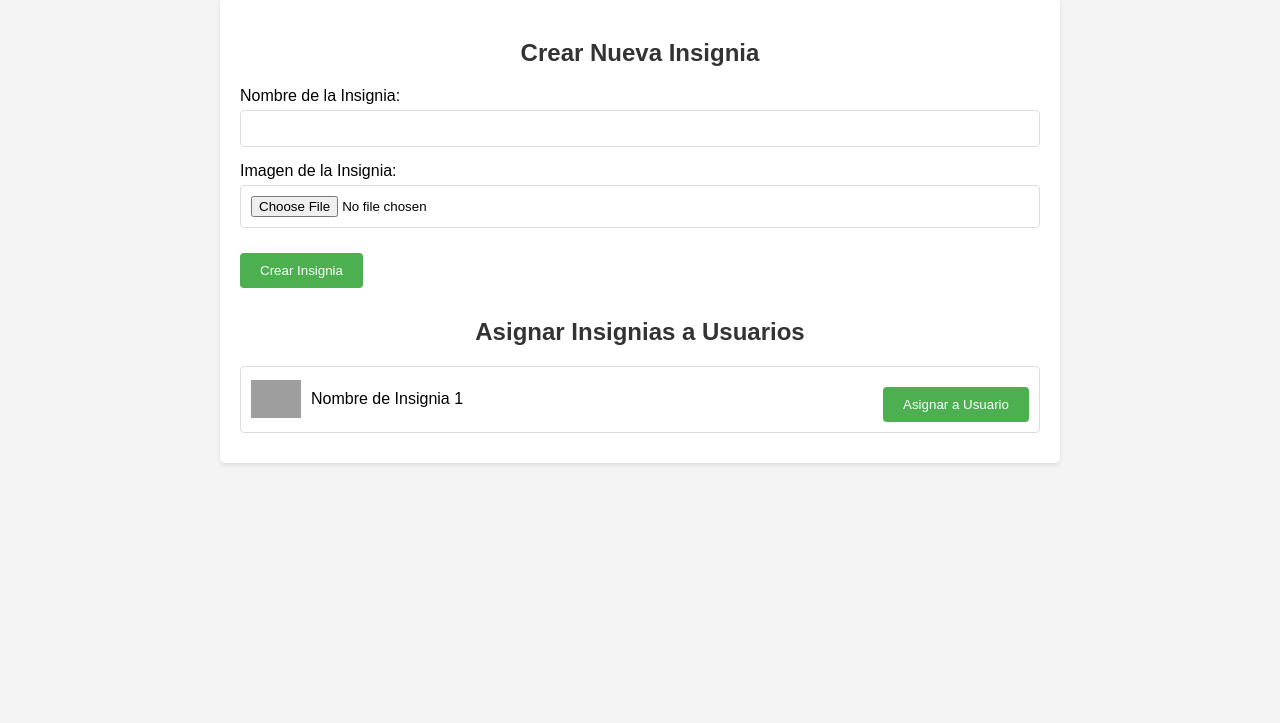
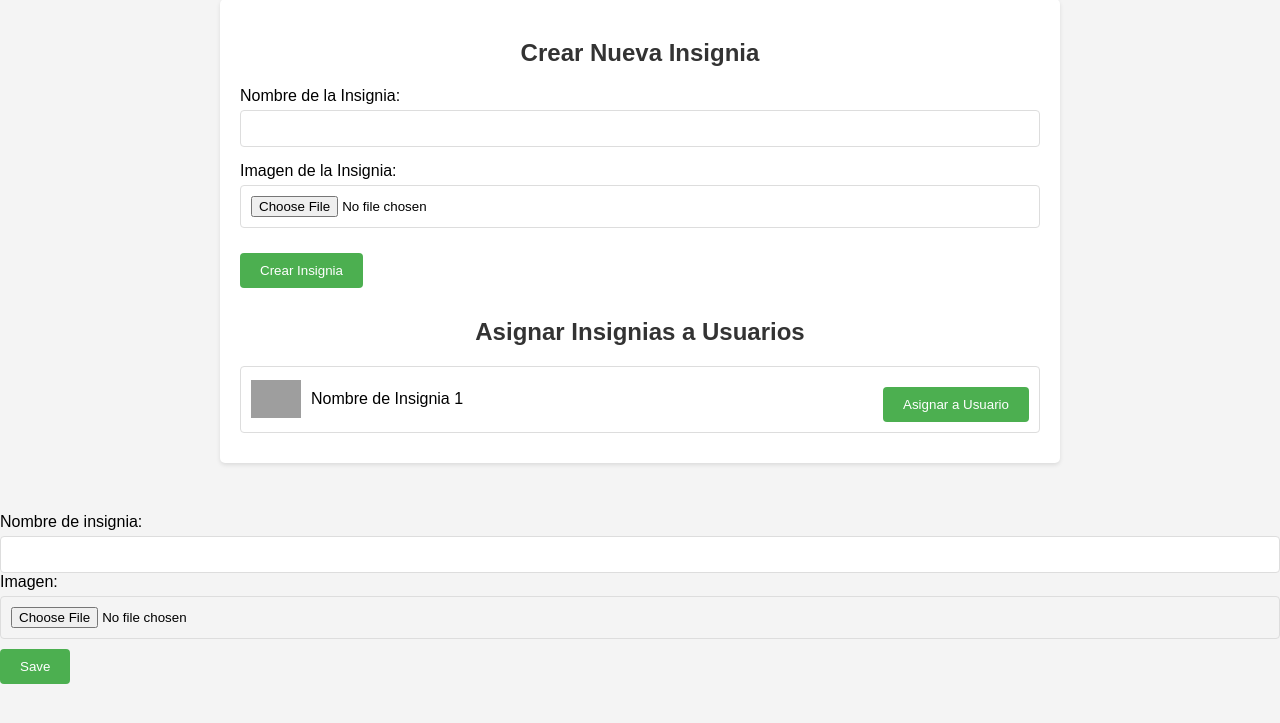
Before and after one commit to jdllorento/ProyectoIngenieria, a Django app: page /crear_insignia/ in a window 1280 px wide. Shown: the part 51-774 px from the top of the page. Run offline with Django 4.2, Linux system fonts and the light colour scheme; grey boxes are pictures that could not be loaded.

Commit message:
Crear insignia funcional!!

```diff
--- a/myapp/forms.py
+++ b/myapp/forms.py
@@ -1,8 +1,8 @@
 from django import forms
 
 class CrearInsigniaForm(forms.Form):
-    title = forms.CharField(label="Nombre de insignia", max_length=200)
-    description = forms.CharField(label="Descripcion y requisitos", widget=forms.Textarea)
+    nombre = forms.CharField(label="Nombre de insignia", max_length=200)
+    imagen = forms.ImageField(required=False)
 
 class CrearProject(forms.Form):
     name = forms.CharField(label="Nombre del proyecto", max_length=200)
--- a/myapp/models.py
+++ b/myapp/models.py
@@ -10,11 +10,8 @@ class Project(models.Model):
 class Insignia(models.Model):
     title = models.CharField(max_length=200)
     description = models.TextField()
-    project = models.ForeignKey(Project, on_delete=models.CASCADE)
     obtenida = models.BooleanField(default=False)
-
-    def __str__(self):
-        return self.title + ' - ' + self.project.name
+    imagen = models.ImageField()
 
 class User(models.Model):
     nombre = models.CharField(max_length=30)
--- a/myapp/templates/crear_insignia.html
+++ b/myapp/templates/crear_insignia.html
@@ -51,5 +51,13 @@
     <!-- Repite el bloque badge-item para cada insignia disponible -->
   </div>
 </div>
+
+<form method="POST">
+  {% csrf_token %}
+  {{form}}
+  <button>
+    Save
+  </button>
+</form>
 </body>
 </html>
--- a/myapp/views.py
+++ b/myapp/views.py
@@ -38,8 +38,8 @@ def crear_insignia(request):
         'form':CrearInsigniaForm()
         })
     else:
-        Insignia.objects.create(title = request.POST['title'], description = request.POST['description'], project_id=2)
-        return redirect('insignias')
+        Insignia.objects.create(title = request.POST['nombre'], imagen = request.POST['imagen'], description = "Prueba")
+        return redirect('mybadges')
 
 
 def crear_project(request):
```
Also changed, not shown: db.sqlite3, myapp/migrations/0005_remove_insignia_project.py (added), myapp/migrations/0006_insignia_imagen.py (added).
